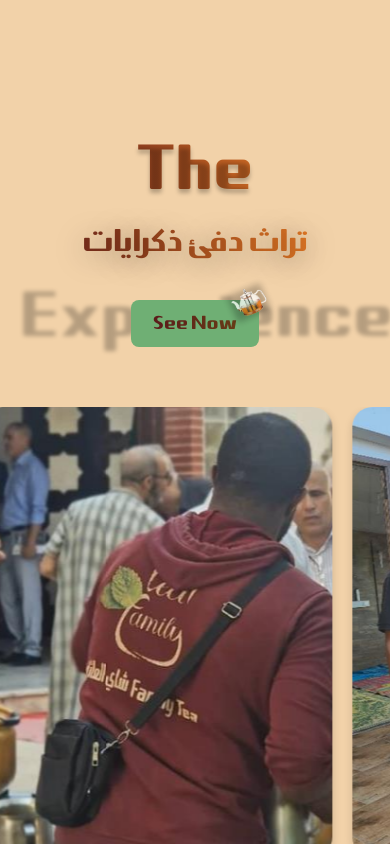
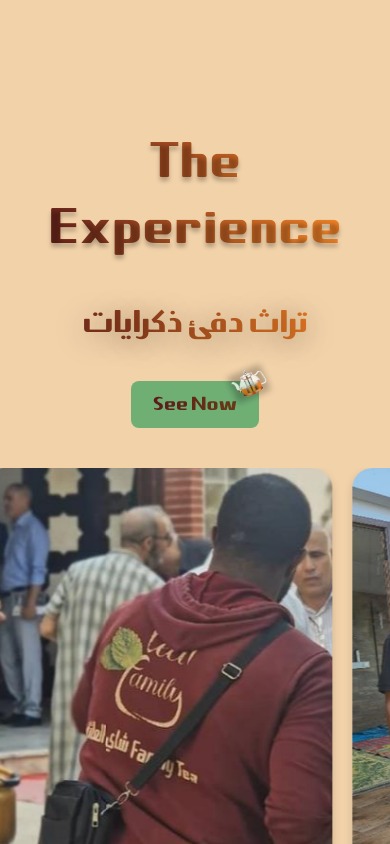
Before and after one commit to khadraoui-rahim/family-tea-new, a React (Vite) app: page / in a window 390 px wide. Shown: the part 1740-2584 px from the top of the page. Built offline with nearby package versions, Linux system fonts and the light colour scheme.

Commit message:
finished the home mobile page

```diff
--- a/src/footer/Footer.css
+++ b/src/footer/Footer.css
@@ -78,3 +78,80 @@
     border: none;
     box-shadow: 0 4px 10px rgba(0, 0, 0, 0.15);
 }
+
+/* Mobile Responsive Styles */
+@media (max-width: 768px) {
+    .footer {
+        padding: 0 20px 30px 20px;
+    }
+
+    .footer-content {
+        flex-direction: column;
+        align-items: center;
+        gap: 30px;
+    }
+
+    .footer-logo img {
+        width: 100px;
+    }
+
+    .footer-nav {
+        grid-template-columns: 1fr;
+        grid-template-rows: auto;
+        gap: 15px;
+        max-width: 100%;
+        width: 100%;
+        text-align: center;
+    }
+
+    .footer-nav a {
+        font-size: 24px;
+        justify-content: center;
+    }
+
+    .footer-instagram svg {
+        width: 28px;
+        height: 28px;
+    }
+
+    .location-map {
+        width: 100%;
+        max-width: 400px;
+        height: 180px;
+    }
+}
+
+@media (max-width: 480px) {
+    .footer {
+        padding: 0 15px 25px 15px;
+    }
+
+    .footer-divider {
+        margin: 0 0 30px 0;
+    }
+
+    .footer-content {
+        gap: 25px;
+    }
+
+    .footer-logo img {
+        width: 80px;
+    }
+
+    .footer-nav {
+        gap: 12px;
+    }
+
+    .footer-nav a {
+        font-size: 20px;
+    }
+
+    .footer-instagram svg {
+        width: 24px;
+        height: 24px;
+    }
+
+    .location-map {
+        height: 160px;
+    }
+}
--- a/src/the-experience/TheExperience.css
+++ b/src/the-experience/TheExperience.css
@@ -166,6 +166,7 @@
   right: 50%;
   margin-left: -50vw;
   margin-right: -50vw;
+  top: -20px;
 }
 
 .experience-gallery {
@@ -201,3 +202,22 @@
   object-fit: cover;
   display: block;
 }
+
+@media (max-width: 480px) {
+
+  .the-experience h1 {
+    font-family: 'Abdomisr', sans-serif;
+    font-size: 66px;
+    background: linear-gradient(90deg, #5B1A1A 0%, #FF8D28 100%);
+    -webkit-background-clip: text;
+    -webkit-text-fill-color: transparent;
+    background-clip: text;
+    text-shadow: 0px 4px 4px rgba(0, 0, 0, 0.25);
+    margin: 0;
+    text-align: center;
+    height: 191px;
+    position: relative;
+    top: 11px;
+    line-height: 1;
+  }
+}
```
